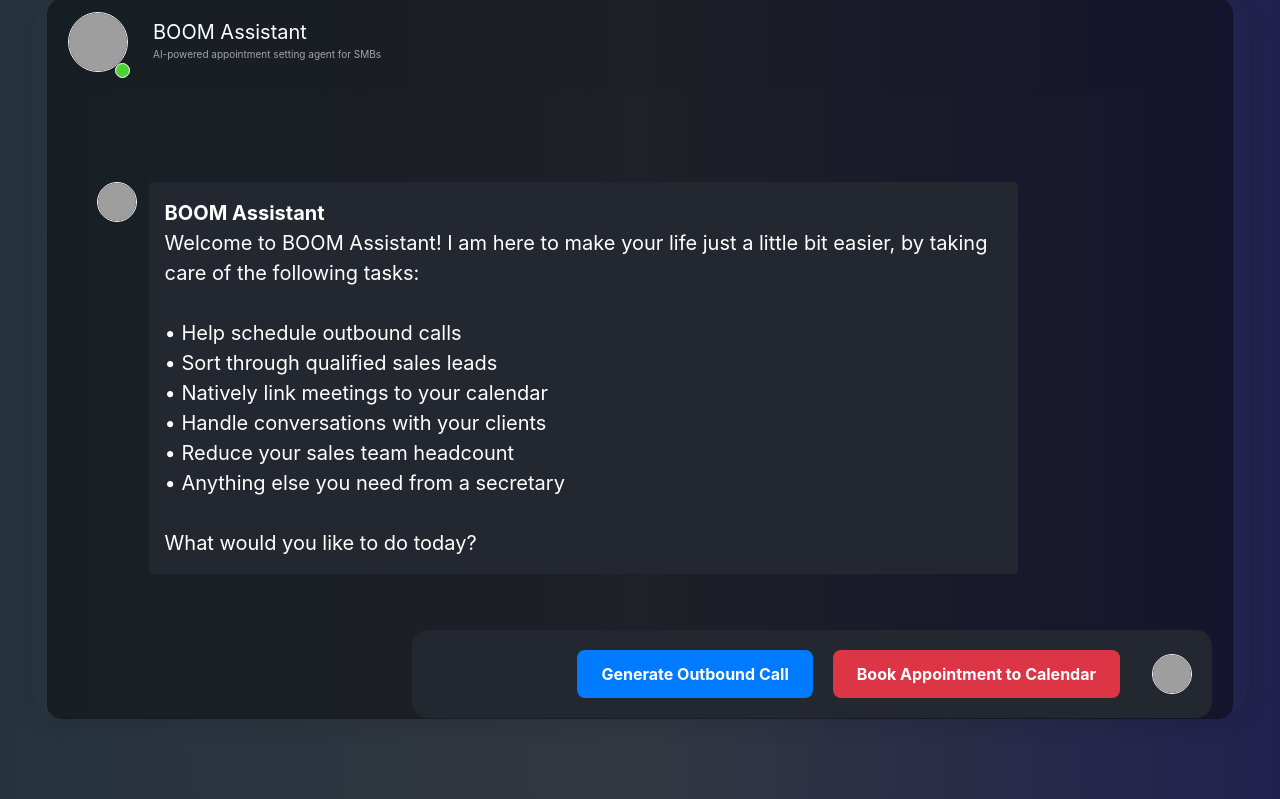
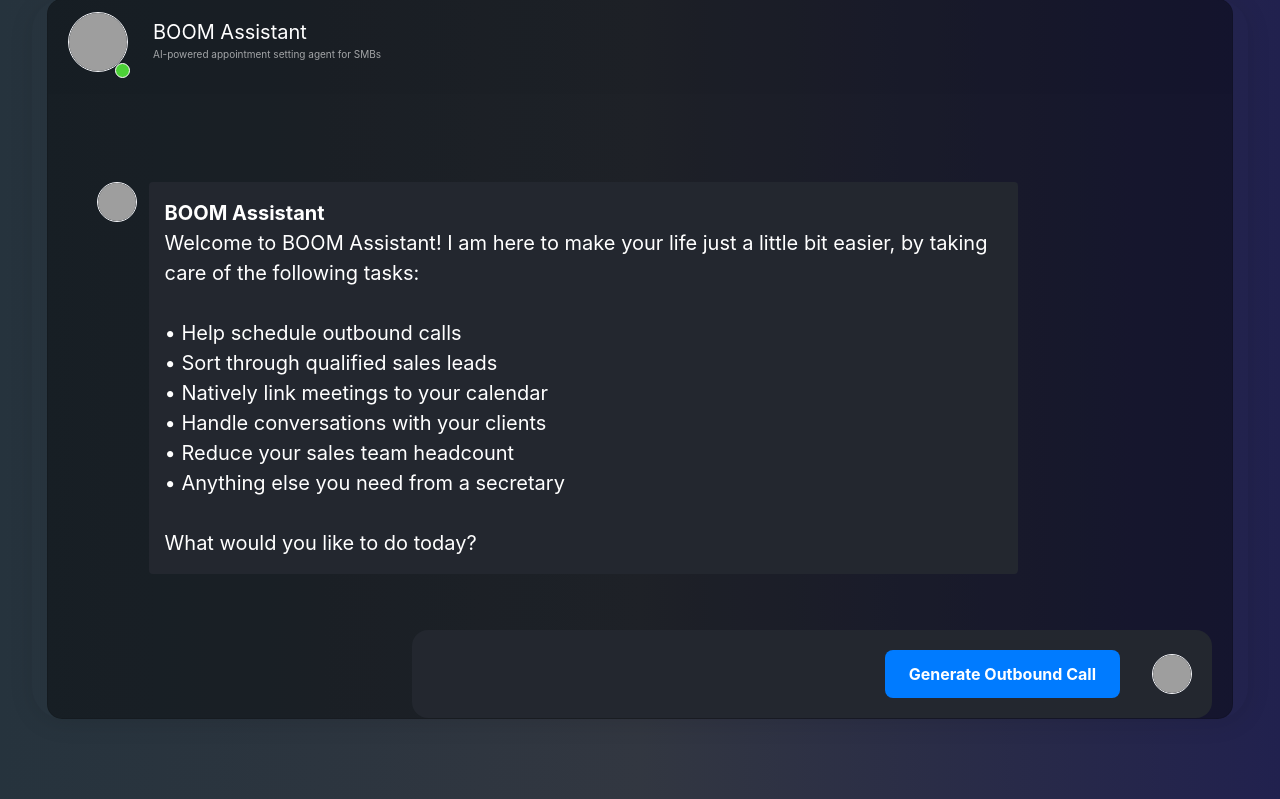
Before and after one commit to sfroning88/Boom-0006, a Flask app: page / in a window 1280 px wide. Shown: the part 17-816 px from the top of the page. Run offline with Flask 3, Linux system fonts and the light colour scheme; some libraries are stand-ins or nearby versions; grey boxes are pictures that could not be loaded.

Commit message:
Update chat.html
Removed book appointment feature

```diff
--- a/templates/chat.html
+++ b/templates/chat.html
@@ -74,8 +74,7 @@
                     </div>
                   </div>
                   <div id="action-buttons" style="width: 100%; max-width: 800px; display: flex; align-items: center; gap: 1em; background: #23272f; border-radius: 16px; padding: 1em; justify-content: flex-end; margin-left: auto;">
-                    <button id="generate-call" class="btn btn-primary" style="margin: 0; background: #007bff; border: none; padding: 12px 24px; border-radius: 8px; color: white; font-weight: bold;">Generate Outbound Call</button>
-                    <button id="book-appointment" class="btn btn-danger" style="margin: 0; background: #dc3545; border: none; padding: 12px 24px; border-radius: 8px; color: white; font-weight: bold;">Book Appointment to Calendar</button>
+                    <button id="outbound-call" class="btn btn-primary" style="margin: 0; background: #007bff; border: none; padding: 12px 24px; border-radius: 8px; color: white; font-weight: bold;">Generate Outbound Call</button>
                     <div class="img_cont_msg" style="margin-left: 12px;">
                       <img src="https://i.ibb.co/d5b84Xw/Untitled-design.png" class="rounded-circle user_img_msg" style="width: 40px; height: 40px; object-fit: cover;">
                     </div>
@@ -98,7 +97,7 @@
       $(document).ready(function () {
         // Scroll to bottom on page load
         scrollToBottom();
-        $('#generate-call').on('click', function() {
+        $('#outbound-call').on('click', function() {
           // Show user message bubble
           $('#chat-messages').append(
             '<div class="d-flex mb-3 justify-content-end">' +
@@ -128,7 +127,7 @@
 
           // Simulate API call to Vapi.ai
           $.ajax({
-            url: '/generate_call',
+            url: '/generate_outbound_call',
             type: 'POST',
             success: function (data) {
               if (data.success) {
@@ -139,51 +138,6 @@
             },
             error: function () {
               $('#call-status').html('<span style="color: red;">There was an error processing your request.</span>');
-            }
-          });
-        });
-
-        $('#book-appointment').on('click', function() {
-          // Show user message bubble
-          $('#chat-messages').append(
-            '<div class="d-flex mb-3 justify-content-end">' +
-              '<div class="p-3 rounded" style="background: #dc3545; color: #fff; border-radius: 16px 16px 4px 16px; max-width: 80%;">' +
-                '<span style="font-weight: bold;">You</span><br>' +
-                'Book Appointment to Calendar' +
-              '</div>' +
-              '<div class="img_cont_msg" style="margin-left: 12px;">' +
-                '<img src="https://i.ibb.co/d5b84Xw/Untitled-design.png" class="rounded-circle user_img_msg" style="width: 40px; height: 40px; object-fit: cover;">' +
-              '</div>' +
-            '</div>'
-          );
-
-          // Show bot response
-          var botBubble = $('<div class="d-flex mb-3">' +
-            '<div class="img_cont_msg" style="margin-right: 12px;">' +
-              '<img src="https://media.licdn.com/dms/image/v2/D560BAQHK10HmqRh1rQ/company-logo_200_200/company-logo_200_200/0/1701815665068/wealthboom_logo?e=1755129600&v=beta&t=0RhPS_izHlCe2NRvKtO7mgT7LXo6T87muFlK-HR_noE" class="rounded-circle user_img_msg" style="width: 40px; height: 40px; object-fit: cover;">' +
-            '</div>' +
-            '<div class="p-3 rounded" style="background: #23272f; color: #fff; border-radius: 16px 16px 16px 4px; max-width: 80%;">' +
-              '<b>BOOM Assistant</b><br><span id="appointment-status">Opening calendar booking...</span>' +
-            '</div>' +
-          '</div>');
-          $('#chat-messages').append(botBubble);
-
-          // Scroll to bottom
-          scrollToBottom();
-
-          // Simulate API call to Calendly
-          $.ajax({
-            url: '/book_appointment',
-            type: 'POST',
-            success: function (data) {
-              if (data.success) {
-                $('#appointment-status').html('<span style="color: limegreen;">Calendar opened successfully! Please select your preferred time.</span>');
-              } else {
-                $('#appointment-status').html('<span style="color: red;">Failed to open calendar. Please try again.</span>');
-              }
-            },
-            error: function () {
-              $('#appointment-status').html('<span style="color: red;">There was an error processing your request.</span>');
             }
           });
         });
```
